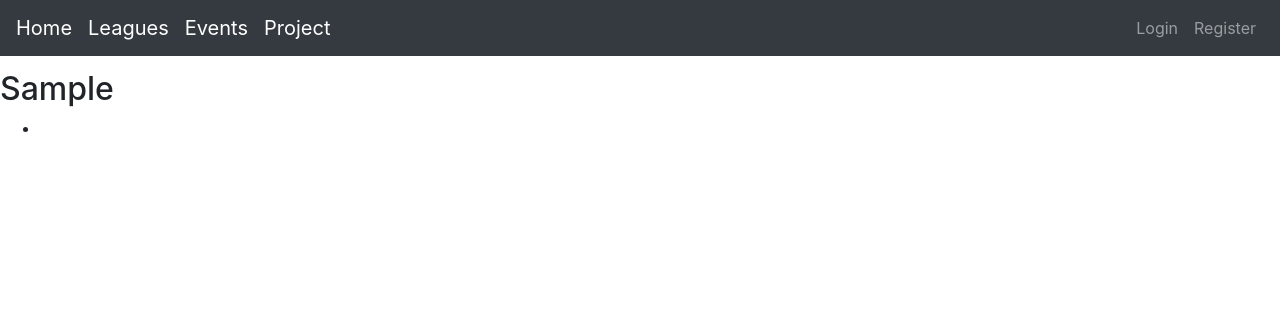
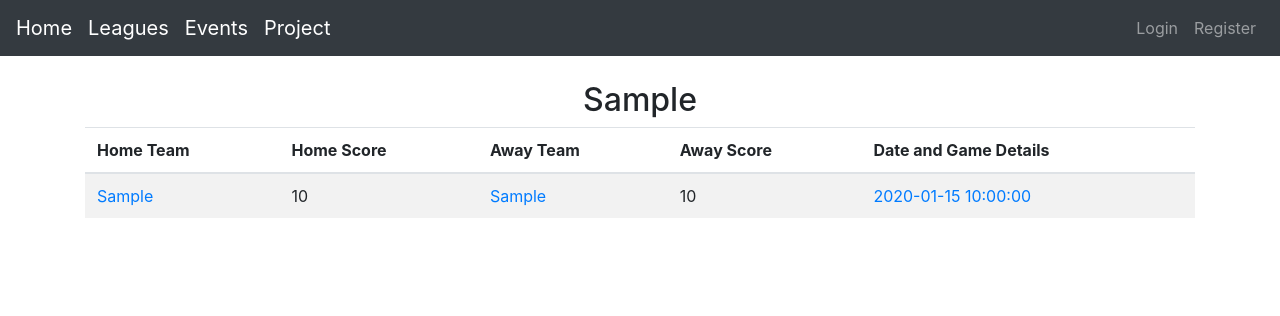
Before and after one commit to jojorostock/388J_final_project, a Flask app: template flask_app/templates/events.html in a window 1280 px wide. Shown: the top 316 px of the page. Run offline with Flask 2, Linux system fonts and the light colour scheme; the template is opened without the code that fills it: most values are stand-ins (such as "Sample title", 1, 10 or a date in 2020); some libraries are stand-ins or nearby versions.

Commit message:
events page with table and cleanup

```diff
--- a/flask_app/templates/events.html
+++ b/flask_app/templates/events.html
@@ -1,13 +1,42 @@
 {% extends "header.html" %}
 {% block content %}
-<div style="position:absolute;top:70;left:0;">
+<div style="top:70;left:0;">
+
 	{% for league in leagues %}
-		<h2>{{ league.strLeague }}</h2>
-		<ul>
-			{% for event in sport_client.getLeagueLastFifteen(league_id = league.idLeague) %}
-		    <li><a href = "{{url_for('main.game_detail', game_id=event.idEvent)}}">{{ event.getEventDescription(True) }}</a></li>
-			{% endfor %}
-		</ul>
+	<h2 style ="text-align: center; padding-top: 25;">{{ league.strLeague }}</h2>
+	<table class="table table-striped" style="width:100%">
+	<thead>
+		<th>Home Team</th>
+		<th>Home Score</th>
+		<th>Away Team</th>
+		<th>Away Score</th>
+		<th>Date and Game Details</th>
+
+
+	</thead>
+	<tbody>
+		{% for event in sport_client.getLeagueLastFifteen(league_id = league.idLeague) %}
+		<tr>
+			<td>
+				<a href = "{{url_for('main.team_detail', team_id=event.idHomeTeam)}}">{{ event.strHomeTeam }}</a>
+			</td>
+			<td>
+				{{ event.intHomeScore }}
+			</td>
+			<td>
+				<a href = "{{url_for('main.team_detail', team_id=event.idAwayTeam)}}">{{ event.strAwayTeam }}</a>
+			</td>
+			<td>
+				{{ event.intAwayScore }}
+			</td>
+			<td>
+				<a href = "{{url_for('main.game_detail', game_id=event.idEvent)}}">{{ event.dateEventLocal }}</a>
+			</td>
+		</tr>
+		{% endfor %}
+	</tbody>
+	</table>
 	{% endfor %}
+
 </div>
 {% endblock %}
```
